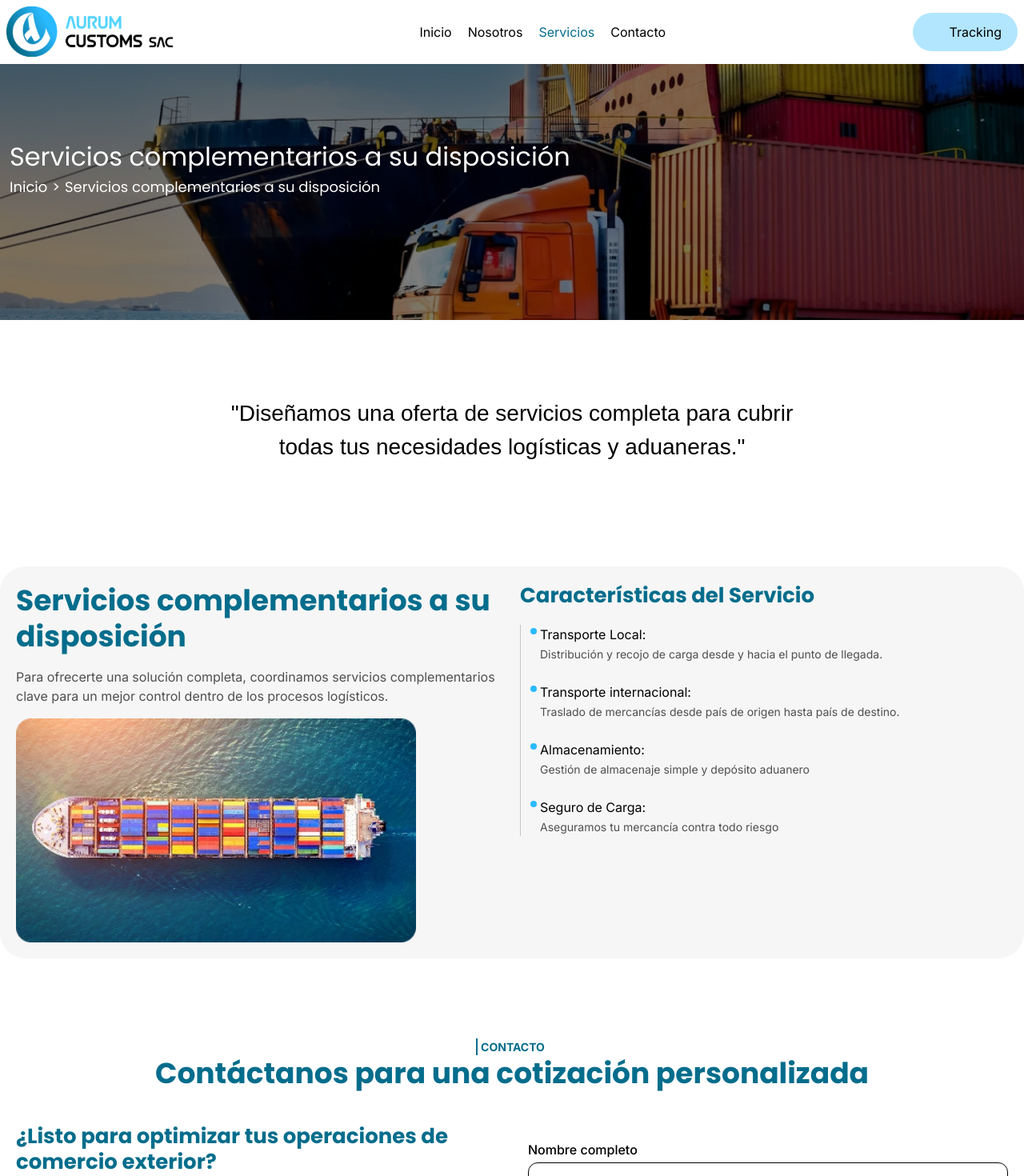
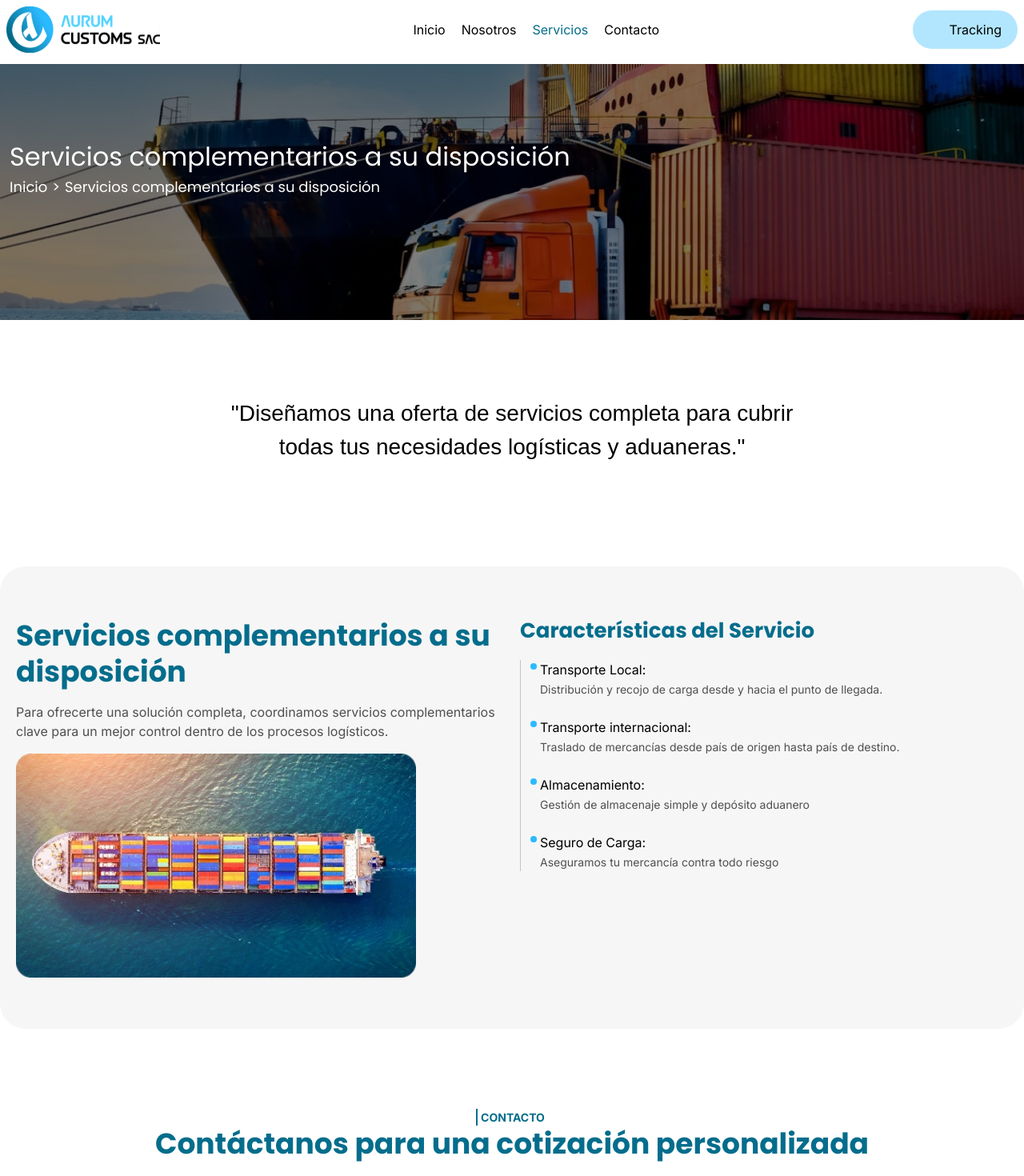
Before and after one commit to kcmsmartdev/aurumcustomweb, a Next.js app: page /servicios/servicios-complementarios-a-su-disposicion in a window 1280 px wide. Shown: the top 1470 px of the page at 80% size. Built offline with nearby package versions, Linux system fonts and the light colour scheme; some icons are missing; a web font is replaced by a local one.

Commit message:
Se agrega fondo a la seccion de servicios

```diff
--- a/app/globals.css
+++ b/app/globals.css
@@ -11,7 +11,7 @@
     --color-verde: #066810;
     --color-gris: #4F4F4F;
     --color-blancoTexto: #DFDFDF;
-    --color-grisClaro: #FAFAFA;
+    --color-grisClaro: #F5F5F5;
 
     --text-16px: 1rem;
     --text-14px: 0.875rem;
--- a/app/page.tsx
+++ b/app/page.tsx
@@ -100,7 +100,7 @@ export default function IndexPage() {
       {/* Nuestros servicios */}
       <section
         aria-labelledby="sobre-servicios"
-        className="w-full mt-20 max-w-7xl mx-auto p-5 flex flex-col items-center gap-4"
+        className="w-full mt-20 max-w-7xl mx-auto p-5 flex flex-col items-center gap-4 bg-grisClaro py-12 rounded-4xl "
       >
         <h2 className="text-14px text-secundario border-l-2 px-1   font-semibold">
           NUESTROS SERVICIOS
@@ -171,7 +171,7 @@ export default function IndexPage() {
 
       <section
         aria-labelledby="contacto"
-        className="w-full mt-20 max-w-7xl mx-auto p-5 grid grid-cols-1 lg:grid-cols-2 items-center gap-10"
+        className="w-full mt-32 max-w-7xl mx-auto p-5 grid grid-cols-1 lg:grid-cols-2 items-center gap-10"
       >
         <div>
           <h2 className="text-14px text-secundario border-l-2 px-1   font-semibold">
--- a/app/servicios/agenciamiento-de-aduanas-especializado/page.tsx
+++ b/app/servicios/agenciamiento-de-aduanas-especializado/page.tsx
@@ -17,7 +17,7 @@ const shadow = Shadows_Into_Light_Two({
 export default function Servicio1() {
   return (
     <div>
-      <div className="bg-[url('/images/sobre-nosotros.webp')] relative bg-cover bg-center  bg-no-repeat min-h-80 w-full mt-20">
+      <div className="bg-[url('/images/sobre-nosotros.webp')] relative bg-cover bg-center  bg-no-repeat min-h-80 w-full mt-20" >
         <div className="bg-negro opacity-50 w-full h-full absolute z-10 " />
         <div className="w-full max-w-7xl mx-auto p-3 relative z-20 flex flex-col justify-center">
           <div className="w-full h-full flex flex-col justify-center mt-20">
@@ -38,13 +38,8 @@ export default function Servicio1() {
           </div>
         </div>
       </div>
-<<<<<<< HEAD
-
-    <section className="w-full max-w-7xl mx-auto mt-24 flex flex-col items-center">
-=======
 
       <div className="w-full max-w-7xl mx-auto mt-24 flex flex-col items-center">
->>>>>>> be9a3a815a55cebb95cc5c2f7e3fa91771d9f635
         <div className="text-center flex justify-center">
           <h1
             className={`${shadow.className} container max-w-3xl  text-28px font-medium`}
@@ -53,15 +48,9 @@ export default function Servicio1() {
             necesidades logísticas y aduaneras."
           </h1>
         </div>
-<<<<<<< HEAD
+      </div>
 
-
-    </section>
-=======
-      </div>
->>>>>>> be9a3a815a55cebb95cc5c2f7e3fa91771d9f635
-
-      <div className="w-full max-w-7xl mx-auto p-5 grid grid-cols-1 lg:grid-cols-2 gap-5 mt-32 bg-gris/5 rounded-4xl">
+      <div className="w-full max-w-7xl mx-auto p-5 grid grid-cols-1 lg:grid-cols-2 gap-5 mt-32 py-16 bg-gris/5 rounded-4xl ">
         <div className="flex flex-col gap-4">
           <h2
             className={`${poppins.className} text-32px lg:text-36px font-extrabold  text-secundario leading-tight`}
--- a/app/servicios/especializado-asesoria-y-consultoria-en-comercio-exterior/page.tsx
+++ b/app/servicios/especializado-asesoria-y-consultoria-en-comercio-exterior/page.tsx
@@ -52,7 +52,7 @@ export default function Servicio1() {
         </div>
       </div>
 
-      <div className="w-full max-w-7xl mx-auto p-5 grid grid-cols-1 lg:grid-cols-2 gap-5 mt-32 bg-gris/5 rounded-4xl">
+      <div className="w-full max-w-7xl mx-auto p-5 grid grid-cols-1 lg:grid-cols-2 gap-5 mt-32 py-16 bg-gris/5 rounded-4xl">
         <div className="flex flex-col gap-4">
           <h2
             className={`${poppins.className} text-32px lg:text-36px font-extrabold  text-secundario leading-tight`}
--- a/app/servicios/servicios-complementarios-a-su-disposicion/page.tsx
+++ b/app/servicios/servicios-complementarios-a-su-disposicion/page.tsx
@@ -50,7 +50,7 @@ export default function Servicio1() {
         </div>
       </div>
 
-      <div className="w-full max-w-7xl mx-auto p-5 grid grid-cols-1 lg:grid-cols-2 gap-5 mt-32 bg-gris/5 rounded-4xl">
+      <div className="w-full max-w-7xl mx-auto p-5 grid grid-cols-1 lg:grid-cols-2 gap-5 mt-32 py-16 bg-gris/5 rounded-4xl">
         <div className="flex flex-col gap-4">
           <h2
             className={`${poppins.className} text-32px lg:text-36px font-extrabold  text-secundario leading-tight`}
--- a/components/Footer.tsx
+++ b/components/Footer.tsx
@@ -11,7 +11,7 @@ export default function Footer() {
 
 
   return (
-    <footer className="bg-grisClaro">
+    <footer className="bg-grisClaro w-full">
      <div className="max-w-7xl w-full mx-auto mt-32 py-5">
          <div className="grid grid-cols-1 lg:grid-cols-4 p-3 gap-7">
         <div className="mt-5 flex flex-col gap-4">
--- a/components/HeaderPc.tsx
+++ b/components/HeaderPc.tsx
@@ -32,9 +32,9 @@ export default function HeaderPC() {
           <Image
             src="/logo_pc.svg"
             alt="logo Aurum Customs"
-            width={208}
-            height={63}
-            className="w-52 h-auto"
+            width={200}
+            height={55}
+            className="w-48 h-auto"
             aria-label="logo Aurum Customs"
             loading="eager"
             fetchPriority="high"
```
